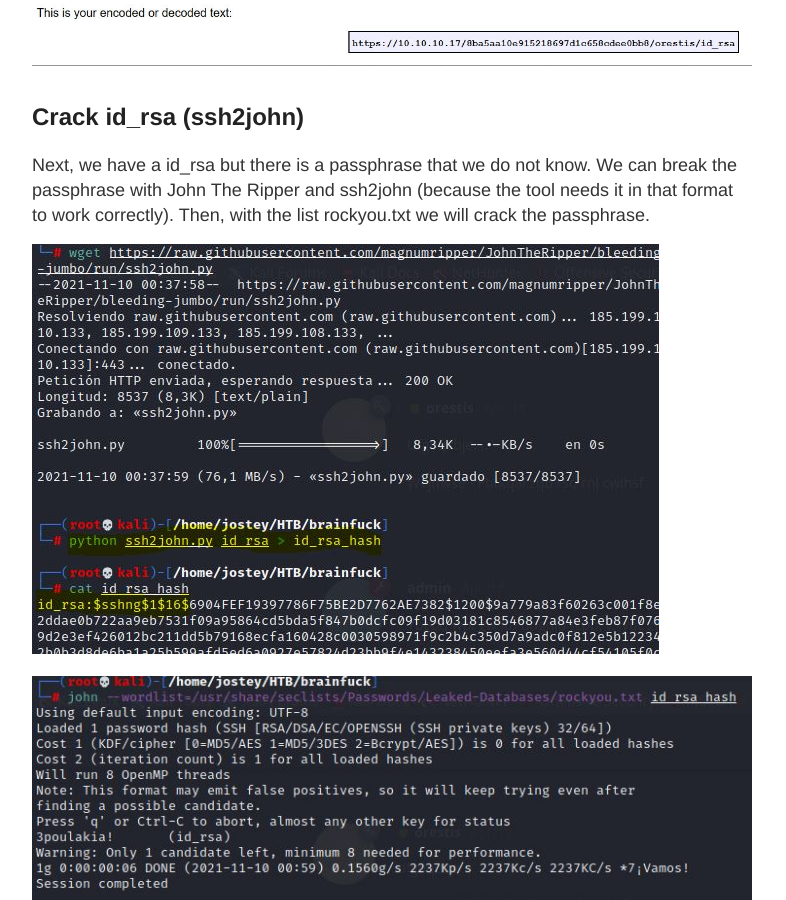
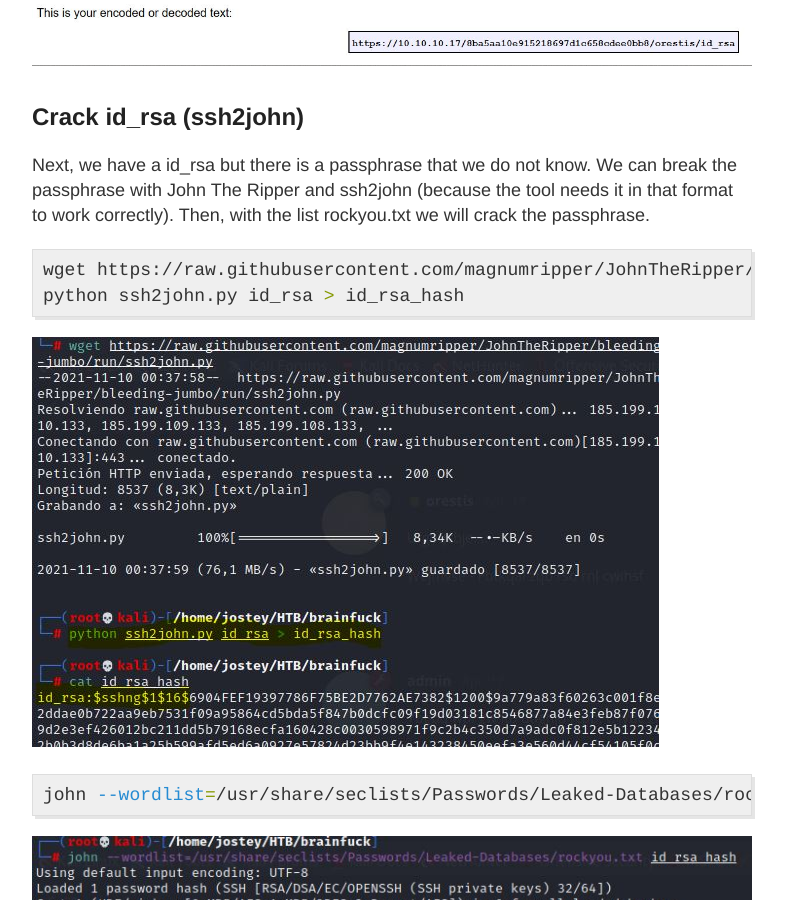
Before and after one commit to jostey/jostey.github.io, a Jekyll site: the page built from _posts/2021-11-8-Brainfuck-HTB.md, in a window 1280 px wide and 900 px high, scrolled down 7853 px. Shown: the whole window, without its empty margins (248-1034 px from the left). Built offline with Jekyll 4.4.1, drawn with Linux system fonts in a browser that asks for light colours.

Commit message:
Update 2021-11-8-Brainfuck-HTB.md

```diff
--- a/_posts/2021-11-8-Brainfuck-HTB.md
+++ b/_posts/2021-11-8-Brainfuck-HTB.md
@@ -122,7 +122,16 @@ With a key to decrypt a string we could decrypt a possible ssh key URL. That's r
 ## Crack id_rsa (ssh2john)
 Next, we have a id_rsa but there is a passphrase that we do not know. We can break the passphrase with John The Ripper and ssh2john (because the tool needs it in that format to work correctly). Then, with the list rockyou.txt we will crack the passphrase.
 
+{% highlight shell %}
+wget https://raw.githubusercontent.com/magnumripper/JohnTheRipper/bleeding-jumbo/run/ssh2john.py
+python ssh2john.py id_rsa > id_rsa_hash
+{% endhighlight %}
+
 ![ssh2john]({{ site.baseurl }}/images/brainfuck/ssh2john.jpg)
+
+{% highlight shell %}
+john --wordlist=/usr/share/seclists/Passwords/Leaked-Databases/rockyou.txt id_rsa_hash
+{% endhighlight %}
 
 ![john]({{ site.baseurl }}/images/brainfuck/john_cracked.jpg)
 
```
